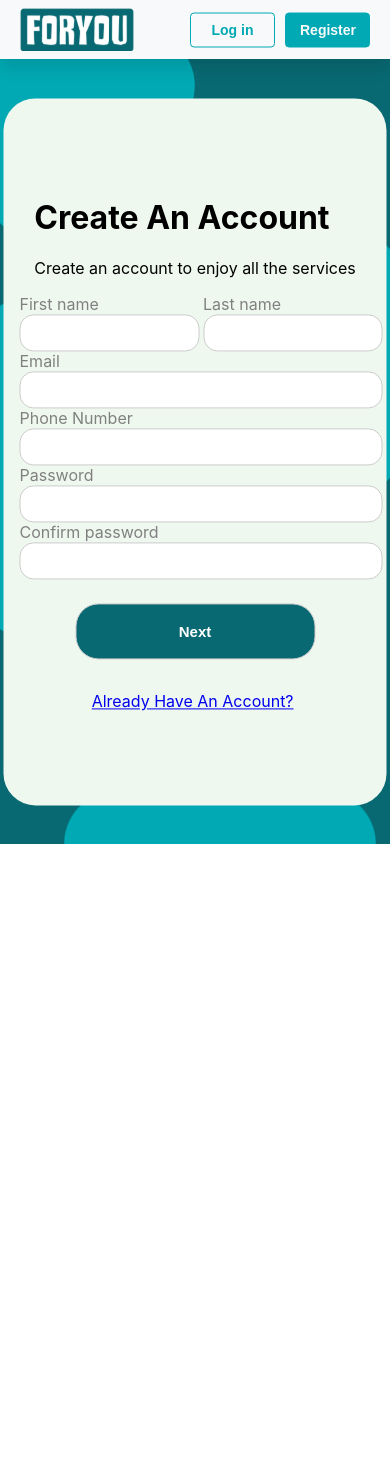
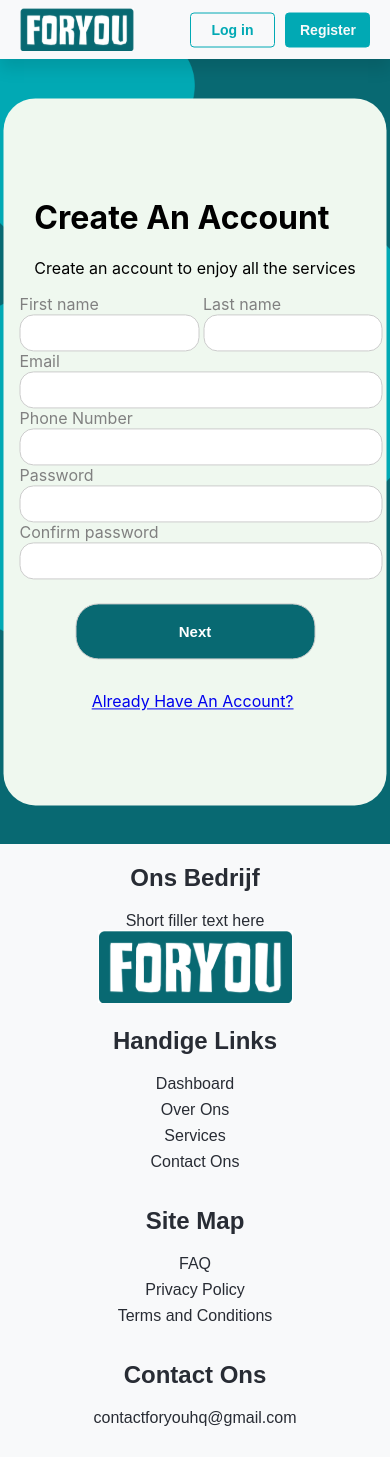
Before and after one commit to ForyouHQ/Foryou, a React (Create React App) app in the folder foryou-frontend/: page /register in a window 390 px wide. Before the commit the page ends 844 px from the top, so only its background shows below. Built offline with nearby package versions, Linux system fonts and the light colour scheme.

Commit message:
Resolve "Website footer"

```diff
--- a/foryou-frontend/src/components/background-shapes/shapes.module.css
+++ b/foryou-frontend/src/components/background-shapes/shapes.module.css
@@ -10,6 +10,7 @@
     padding-left: 50rem;
     bottom: 0;
     pointer-events: none;
+    z-index: -1;
 }
 
 .leftRectangle {
@@ -33,7 +34,7 @@
 
     .leftRectangle {
         padding-top: 15rem;
-        position: fixed;
+        position: absolute;
         display: block;
     }
 
@@ -57,7 +58,7 @@
 
     .leftRectangle {
         padding-top: 15rem;
-        position: fixed;
+        position: absolute;
         display: block;
     }
 
@@ -81,7 +82,7 @@
 
     .leftRectangle {
         padding-top: 15rem;
-        position: fixed;
+        position: absolute;
         display: block;
     }
 
@@ -105,7 +106,7 @@
 
     .leftRectangle {
         padding-top: 15rem;
-        position: fixed;
+        position: absolute;
         display: block;
     }
 
@@ -129,7 +130,7 @@
 
     .leftRectangle {
         padding-top: 15rem;
-        position: fixed;
+        position: absolute;
         display: block;
     }
 
@@ -153,7 +154,7 @@
 
     .leftRectangle {
         padding-top: 15rem;
-        position: fixed;
+        position: absolute;
         display: block;
     }
 
@@ -177,32 +178,7 @@
 
     .leftRectangle {
         padding-top: 25rem;
-        position: fixed;
-        display: block;
-    }
-
-    .bottomRectangle {
-        padding-left: 15rem;
-        width: 50%;
-    }
-
-    .rightRectangle {
-        padding-top: 15rem;
-        width: 40%;
-    }
-}
-
-/**
-   IPad Air
- */
-@media screen and (width: 820px) and (height: 1180px) {
-    .topLeftRectangle, .rightRectangle, .leftRectangle {
-        width: 30%;
-    }
-
-    .leftRectangle {
-        padding-top: 25rem;
-        position: fixed;
+        position: absolute;
         display: block;
     }
 
@@ -227,7 +203,7 @@
 
     .leftRectangle {
         padding-top: 25rem;
-        position: fixed;
+        position: absolute;
         display: block;
     }
 
@@ -252,7 +228,7 @@
 
     .leftRectangle {
         padding-top: 25rem;
-        position: fixed;
+        position: absolute;
         display: block;
     }
 
@@ -277,7 +253,7 @@
 
     .leftRectangle {
         padding-top: 18rem;
-        position: fixed;
+        position: absolute;
         display: block;
     }
 
@@ -302,7 +278,7 @@
 
     .leftRectangle {
         padding-top: 15rem;
-        position: fixed;
+        position: absolute;
         display: block;
     }
 
@@ -326,7 +302,7 @@
 
     .leftRectangle {
         padding-top: 30rem;
-        position: fixed;
+        position: absolute;
         display: block;
     }
 
@@ -351,7 +327,7 @@
 
     .leftRectangle {
         padding-top: 25rem;
-        position: fixed;
+        position: absolute;
         display: block;
     }
 
@@ -375,7 +351,7 @@
 
     .leftRectangle {
         padding-top: 25rem;
-        position: fixed;
+        position: absolute;
         display: block;
     }
 
@@ -409,8 +385,8 @@
 
     .leftRectangle {
         width: 15%;
-        padding-top: 20rem;
-        position: fixed;
+        padding-top: 17rem;
+        position: absolute;
         display: block;
     }
 }
@@ -435,7 +411,7 @@
     .leftRectangle {
         width: 15%;
         padding-top: 25rem;
-        position: fixed;
+        position: absolute;
         display: block;
     }
 }
@@ -450,7 +426,7 @@
 
     .leftRectangle {
         padding-top: 15rem;
-        position: fixed;
+        position: absolute;
         display: block;
     }
 
@@ -474,7 +450,7 @@
 
     .leftRectangle {
         padding-top: 15rem;
-        position: fixed;
+        position: absolute;
         display: block;
     }
 
@@ -498,7 +474,7 @@
 
     .leftRectangle {
         padding-top: 15rem;
-        position: fixed;
+        position: absolute;
         display: block;
     }
 
@@ -522,7 +498,7 @@
 
     .leftRectangle {
         padding-top: 15rem;
-        position: fixed;
+        position: absolute;
         display: block;
     }
 
@@ -546,7 +522,7 @@
 
     .leftRectangle {
         padding-top: 15rem;
-        position: fixed;
+        position: absolute;
         display: block;
     }
 
@@ -570,7 +546,7 @@
 
     .leftRectangle {
         padding-top: 25rem;
-        position: fixed;
+        position: absolute;
         display: block;
     }
 
@@ -595,7 +571,7 @@
 
     .leftRectangle {
         padding-top: 15rem;
-        position: fixed;
+        position: absolute;
         display: block;
     }
 
@@ -619,7 +595,7 @@
 
     .leftRectangle {
         padding-top: 15rem;
-        position: fixed;
+        position: absolute;
         display: block;
     }
 
@@ -643,7 +619,7 @@
 
     .leftRectangle {
         padding-top: 15rem;
-        position: fixed;
+        position: absolute;
         display: block;
     }
 
@@ -667,7 +643,7 @@
 
     .leftRectangle {
         padding-top: 25rem;
-        position: fixed;
+        position: absolute;
         display: block;
     }
 
--- /dev/null
+++ b/foryou-frontend/src/components/footer/footer.module.css
@@ -0,0 +1,55 @@
+@import "../../constants/colors.module.css";
+
+.footer {
+    background-color: var(--NavBarBackgroundColor);
+    color: #282c34;
+    padding: 2rem 1.25rem;
+    display: flex;
+    justify-content: space-between;
+    font-family: 'Cascadia Code', sans-serif;
+}
+
+.footerSection {
+    flex: 1;
+    text-align: center;
+}
+
+.footerSection h2 {
+    font-weight: bold;
+}
+
+.footerSection img {
+    max-width: 50%;
+    height: 50%;
+}
+
+.footerSection ul {
+    list-style: none;
+    padding: 0;
+}
+
+.footerSection ul li {
+    margin-bottom: 0.5rem;
+}
+
+.footerSection ul li a {
+    color: #282c34;
+    text-decoration: none;
+}
+
+.footerSection p {
+    margin: 0;
+}
+
+@media (max-width: 768px) {
+    .footer {
+        flex-direction: column;
+        align-items: center;
+        padding: 0 0 1.875rem;
+    }
+
+    .footerSection {
+        flex-basis: auto;
+        width: 100%;
+    }
+}
--- /dev/null
+++ b/foryou-frontend/src/components/footer/footer.tsx
@@ -0,0 +1,38 @@
+import React from 'react';
+import css from './footer.module.css';
+import logo from '../../assets/logos/logo_foryou.svg';
+
+const Footer: React.FC = () => {
+    return (
+        <footer className={css.footer}>
+            <div className={css.footerSection}>
+                <h2>Ons Bedrijf</h2>
+                <p>Short filler text here</p>
+                <img src={logo} alt="ForYou"/>
+            </div>
+            <div className={css.footerSection}>
+                <h2>Handige Links</h2>
+                <ul>
+                    <li>Dashboard</li>
+                    <li>Over Ons</li>
+                    <li>Services</li>
+                    <li>Contact Ons</li>
+                </ul>
+            </div>
+            <div className={css.footerSection}>
+                <h2>Site Map</h2>
+                <ul>
+                    <li>FAQ</li>
+                    <li>Privacy Policy</li>
+                    <li>Terms and Conditions</li>
+                </ul>
+            </div>
+            <div className={css.footerSection}>
+                <h2>Contact Ons</h2>
+                <p>contactforyouhq@gmail.com</p>
+            </div>
+        </footer>
+    );
+};
+
+export default Footer;
--- a/foryou-frontend/src/pages/register/register.tsx
+++ b/foryou-frontend/src/pages/register/register.tsx
@@ -3,13 +3,17 @@ import css from './register.module.css';
 import {Shapes} from "../../components/background-shapes/shapes";
 import {RegisterCard} from "../../components/register-card/register-card";
 import Navbar from "../../components/navbar/navbar";
+import Footer from "../../components/footer/footer";
 
 export const Register: React.FC = () => {
     return (
-        <div className={css.container}>
-            <Navbar/>
-            <Shapes/>
-            <RegisterCard/>
-        </div>
+        <>
+            <div className={css.container}>
+                <Navbar/>
+                <Shapes/>
+                <RegisterCard/>
+            </div>
+            <Footer/>
+        </>
     );
 };
```
